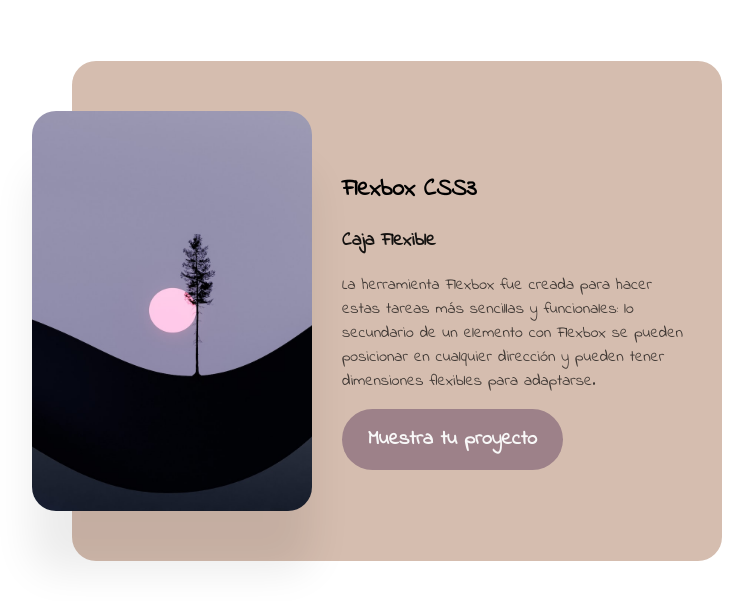
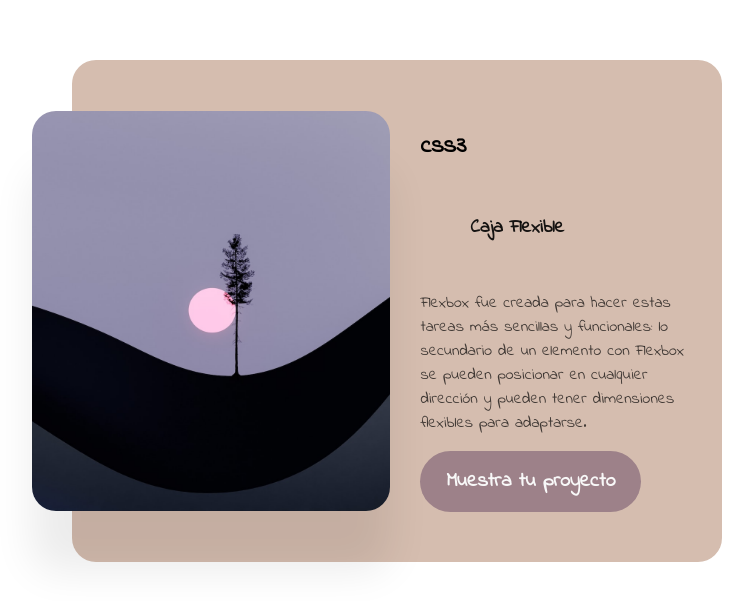
Before and after one commit to mvjimenez17/CARDS-ADAPTABLE-FLEXBOX-GH, a plain HTML site: page index.html in a window 1280 px wide. Shown: the part 177-778 px from the top of the page, without its empty margins (251-1004 px from the left). Drawn offline with Linux system fonts and the light colour scheme.

Commit message:
changes in style2

```diff
--- a/index.html
+++ b/index.html
@@ -11,10 +11,10 @@
     <div class="card">
        <img src="img/img1.jpg" alt="card">
         <div>
-            <h2>Flexbox CSS3</h2>
+            <h2>css3</h2>
             <h3> Caja Flexible </h3>
             <p>
-                La herramienta Flexbox fue creada para hacer estas tareas más sencillas y funcionales: lo secundario de un elemento con Flexbox se pueden posicionar en cualquier dirección y pueden tener dimensiones flexibles para adaptarse.
+                Flexbox fue creada para hacer estas tareas más sencillas y funcionales: lo secundario de un elemento con Flexbox se pueden posicionar en cualquier dirección y pueden tener dimensiones flexibles para adaptarse.
             </p>
             <button>Muestra tu proyecto</button>
         </div>
--- a/styles.css
+++ b/styles.css
@@ -29,7 +29,7 @@ body{
 
 .card img{
 
-    max-width: 280px;
+    max-width: 400px;
     width: 28vw;
     height: 400px;
     object-fit: cover;
@@ -45,6 +45,7 @@ body{
 
 .card h3 {
     color: rgb(0 0 0 / 90%);
+    margin: 50px;
 
 }
 
@@ -69,10 +70,14 @@ body{
 
 @media (width <= 740px){
 
+    body{
+        margin: 120px 0;
+    }
+
     .card{
         flex-direction: column;
         text-align: center;
-        /* margin: 0 30px; */
+        margin: 0 30px;
         padding-left: 50px;
         padding-right: 50px;
         width: 80%;
@@ -82,6 +87,7 @@ body{
         margin: -100px 0 30px 0;
         width: 100%;
         max-width: 1000px;
+
     }
 
 }
```
